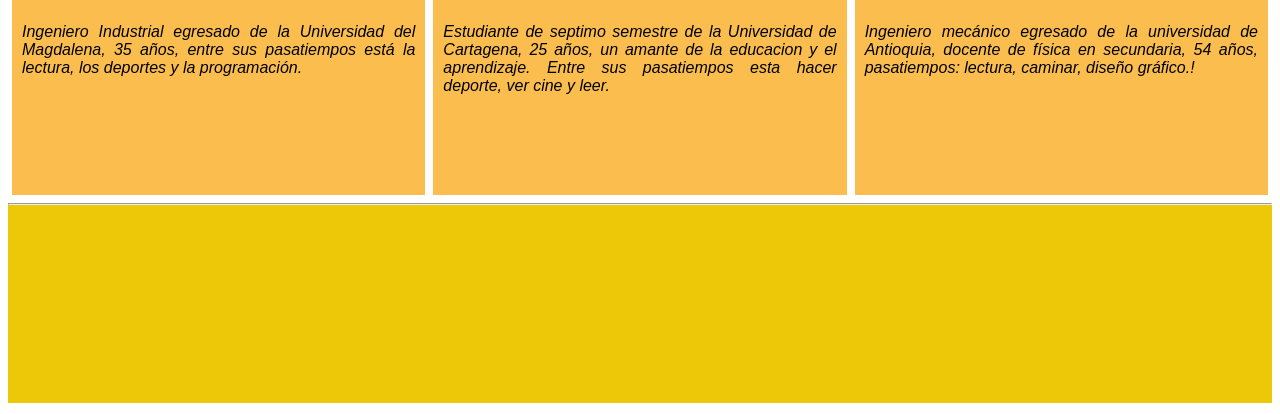
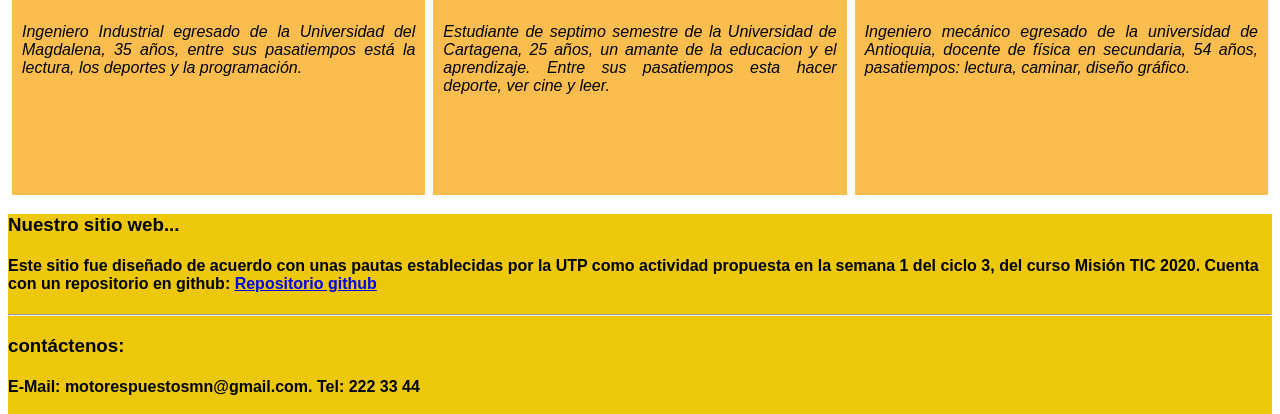
Before and after one commit to Team-58/semana-1-58, a website: page src/index.html in a window 1280 px wide. Shown: the part 1633-2047 px from the top of the page. Drawn offline with Linux system fonts and the light colour scheme.

Commit message:
Avance 4

```diff
--- a/src/index.html
+++ b/src/index.html
@@ -230,22 +230,31 @@
                     </div>
                     <p class="service-text memebers">
                         Ingeniero mecánico egresado de la universidad de Antioquia, docente de física en secundaria, 54
-                        años, pasatiempos: lectura, caminar, diseño gráfico.!
+                        años, pasatiempos: lectura, caminar, diseño gráfico.
                     </p>
                 </div>
             </div>
 
-
-
         </div>
 
         <footer class="footer">
+
+            <p></p><h3> Nuestro sitio web... <h3><p>
+
+                <p><h4>Este sitio fue diseñado de acuerdo con unas pautas establecidas por la UTP como actividad propuesta en
+                la semana 1 del ciclo 3, del curso Misión TIC 2020.   Cuenta con un repositorio en github:
+
+                    <a href="https://github.com/Team-58/semana-1-58">Repositorio github</a> <p></h4>
             <hr>
+            <p> <h3> contáctenos: <h3></p>
+           <p><h4>E-Mail: motorespuestosmn@gmail.com. Tel: 222 33 44<h4></p>
+
+            </div>
+
         </footer>
 
     </div>
 
-
 </body>
 
 </html>
```
